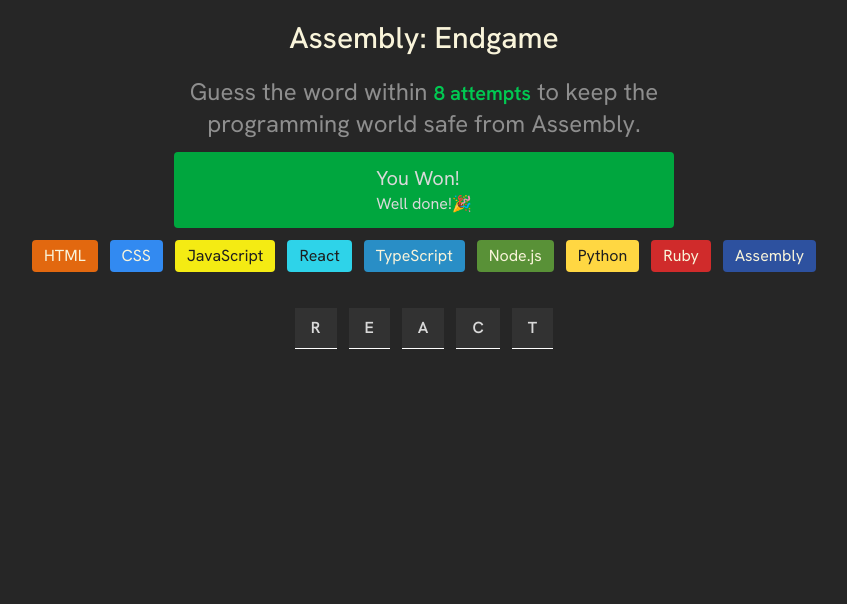
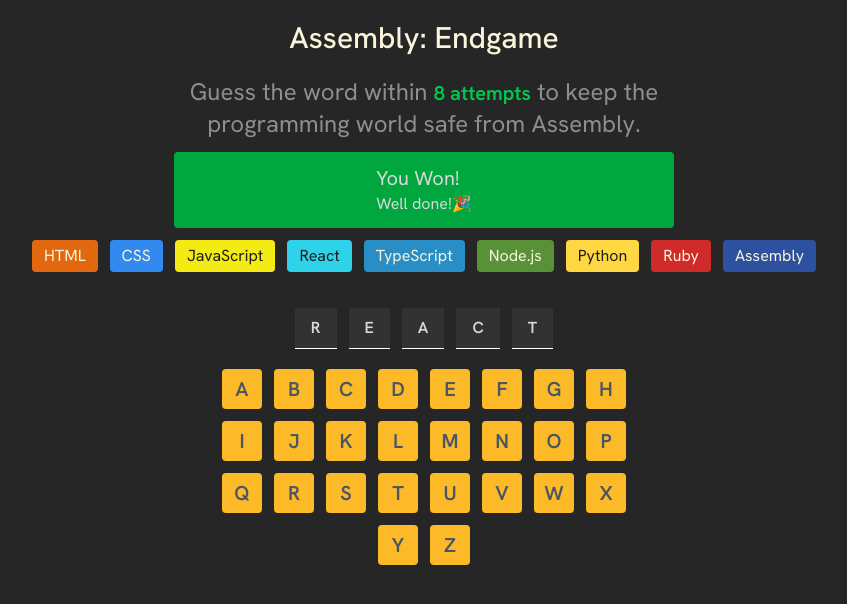
Before and after one commit to kyawzinthetgithub/react_assembly_endgame, a React (Vite) app: page / in a window 1280 px wide. Shown: the top 604 px of the page, without its empty margins (216-1063 px from the left). Built offline with nearby package versions, Linux system fonts and the light colour scheme.

Commit message:
keyboard section

```diff
--- a/src/App.jsx
+++ b/src/App.jsx
@@ -5,6 +5,8 @@
 
 export default function App() {
   const [currentWord, setCurrentWord] = useState("react");
+
+  const alphabet = "abcdefghijklmnopqrstuvwxyz";
 
   const languageEl = languages.map((lang) => (
     <span
@@ -16,9 +18,18 @@
     </span>
   ));
 
-  const letterEl = currentWord.split('').map((letter,index) => (
-    <span key={index} className="bg-[#323232] font-semibold flex justify-center items-center px-4 py-2 border-b border-white">{letter.toUpperCase()}</span>
+  const letterEl = currentWord.split("").map((letter, index) => (
+    <span
+      key={index}
+      className="bg-[#323232] font-semibold flex justify-center items-center px-4 py-2 border-b border-white select-none"
+    >
+      {letter.toUpperCase()}
+    </span>
   ));
+
+  const keyboard = alphabet.split('').map((letter,idx) => (
+    <button key={idx} type="button" className="w-10 h-10 flex justify-center items-center bg-[#fcba29] rounded font-semibold text-xl text-gray-600">{letter.toUpperCase()}</button>
+  ))
 
   return (
     <>
@@ -38,6 +49,9 @@
           {letterEl}
         </section>
 
+        <section className="flex flex-wrap justify-center items-center gap-3 mt-5 max-w-[450px] mx-auto">
+          {keyboard}
+        </section>
       </main>
     </>
   );
```
